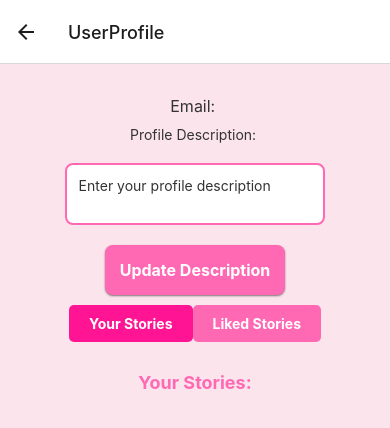
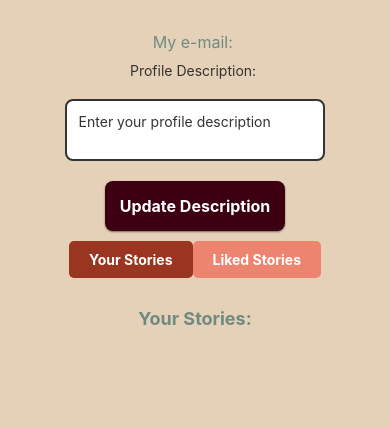
Before and after one commit to ralucaapop/me-pi-project, a React Native app: screen /UserProfile in a window 390 px wide. Shown: the top 428 px of the page. Built offline with nearby package versions, Linux system fonts and the light colour scheme.

Commit message:
versiunea finala

```diff
--- a/App.js
+++ b/App.js
@@ -24,7 +24,13 @@ const Stack = createStackNavigator();
 function App() {
   return (
     <NavigationContainer>
-      <Stack.Navigator initialRouteName="Login">
+
+<Stack.Navigator
+        initialRouteName="Login"
+        screenOptions={{
+          headerShown: false,
+        }}
+      >
         <Stack.Screen name="Home" component={HomeScreen} />
         <Stack.Screen name="Login" component={LoginScreen} />
         <Stack.Screen name="Signup" component={SignupScreen} />
--- a/screens/ChatScreen.js
+++ b/screens/ChatScreen.js
@@ -196,7 +196,7 @@ const styles = StyleSheet.create({
     flexDirection: 'row',
     alignItems: 'center',
     padding: 8,
-    backgroundColor: '#A44949',
+    backgroundColor: '#C54C35',
     borderTopWidth: 1,
     borderTopColor: '#bdc3c7',
   },
@@ -209,6 +209,7 @@ const styles = StyleSheet.create({
   },
   sendButton: {
     backgroundColor:'#C54C35',
+    color: '#FFF',
   },
 });
 
--- a/screens/Login.js
+++ b/screens/Login.js
@@ -60,7 +60,7 @@ const LoginScreen = ({ navigation }) => {
       </View>
 
       <TouchableOpacity style={styles.loginButton} onPress={handleLogin}>
-        <Text style={styles.buttonText}>Login</Text>
+        <Text style={styles.buttonText}>Log In</Text>
       </TouchableOpacity>
 
       <TouchableOpacity onPress={() => navigation.navigate('Signup')}>
--- a/screens/PostDetailScreen.js
+++ b/screens/PostDetailScreen.js
@@ -112,7 +112,7 @@ const styles = StyleSheet.create({
     fontSize: 20,
     color: '#708A81',
     marginBottom: 10,
-
+    marginTop: 20,
   },
   title: {
     fontSize: 24,
--- a/screens/Signup.js
+++ b/screens/Signup.js
@@ -88,7 +88,7 @@ const SignupScreen = ({ navigation }) => {
       </View>
 
      <TouchableOpacity style={styles.signupButton} onPress={handleSignup}>
-        <Text style={styles.buttonText}>Signup</Text>
+        <Text style={styles.buttonText}>Sign Up</Text>
       </TouchableOpacity>
 
     </KeyboardAvoidingView>
--- a/screens/UserProfile2.js
+++ b/screens/UserProfile2.js
@@ -68,12 +68,13 @@ const UserProfile2 = ({ route }) => {
     <View style={styles.container}>
 
     <Text style={styles.username}>Writer's account description: {writerProfile.description}</Text>
-    <Text style={styles.username}>Writer's email: {writerProfile.email}</Text>
-    <TouchableOpacity onPress={handleChat}>
-      <FontAwesome name="comments" size={24} color="#333" />
-        <Text style={styles.chatButton}>Chat with Writer</Text>
-      </TouchableOpacity>
-    <Text style={styles.storiesHeader}>Writer's Stories:</Text>
+
+    <TouchableOpacity style={styles.chat} onPress={handleChat}>
+      <FontAwesome name="comments" size={24} color="#FFF" />
+        <Text style={styles.chatButton}>Chat with writer</Text>
+    </TouchableOpacity>
+
+    <Text style={styles.storiesHeader}>Writer's stories:</Text>
             <FlatList
               data={userStories}
               keyExtractor={(item) => item.id}
@@ -90,31 +91,34 @@ const UserProfile2 = ({ route }) => {
     </View>
   );
 };
+
 const styles = StyleSheet.create({
     container: {
       flex: 1,
       padding: 16,
-      backgroundColor: '#FCE4EC',
+      backgroundColor: '#E5D1B8',
     },
     username: {
       fontSize: 20,
       fontWeight: 'bold',
       marginBottom: 10,
-      color: '#FF69B4',
+      color: '#3D0012',
+      marginTop: 30,
     },
     storiesHeader: {
-      fontSize: 18,
+      fontSize: 28,
       fontWeight: 'bold',
       marginTop: 20,
       marginBottom: 10,
-      color: '#FF69B4',
+      color: '#FFF',
     },
     storyItem: {
       borderWidth: 2,
-      borderColor: '#FF69B4',
+      borderColor: '#708A81',
       borderRadius: 8,
       padding: 16,
       marginBottom: 16,
+      backgroundColor: '#FFF',
     },
     storyTitle: {
       fontSize: 18,
@@ -128,7 +132,7 @@ const styles = StyleSheet.create({
       marginBottom: 8,
     },
     viewDetailButton: {
-      backgroundColor: '#FF69B4',
+      backgroundColor: '#C54C35',
       padding: 10,
       borderRadius: 5,
     },
@@ -137,6 +141,17 @@ const styles = StyleSheet.create({
       fontSize: 16,
       textAlign: 'center',
     },
+    chat: {
+      backgroundColor: '#708A81',
+      padding: 15,
+      borderRadius: 25,
+      alignItems: 'center',
+    },
+    chatButton: {
+      fontSize: 18,
+      color: '#EBE4F0',
+      marginTop: 1,
+    },
   });
 
 export default UserProfile2;
--- a/screens/UserProfileScreen.js
+++ b/screens/UserProfileScreen.js
@@ -121,7 +121,7 @@ const UserProfile = () => {
     <ScrollView contentContainerStyle={styles.scrollContainer}>
     <View style={styles.container}>
 
-      <Text style={styles.email}>Email: {userProfile.email}</Text>
+      <Text style={styles.email}>My e-mail: {userProfile.email}</Text>
       <Text style={styles.description}>Profile Description: {userProfile.description}</Text>
 
       <TextInput
@@ -199,57 +199,62 @@ const styles = StyleSheet.create({
     justifyContent: 'space-around',
     marginVertical: 10,
   },
+
   tabButton: {
     paddingVertical: 10,
     paddingHorizontal: 20,
     borderRadius: 5,
-    backgroundColor: '#FF69B4',
+    backgroundColor: '#EC846F',
   },
+
   activeTabButton: {
-    backgroundColor: '#FF1493',
+    backgroundColor: '#993520',
   },
+
   tabButtonText: {
     color: 'white',
     fontWeight: 'bold',
   },
+
   scrollContainer: {
     flexGrow: 1,
-    backgroundColor: '#FCE4EC', // Light pink background
+    backgroundColor: '#E5D1B8', // Light pink background
     padding: 16,
   },
+
   storiesHeader: {
     fontSize: 18,
     fontWeight: 'bold',
     marginTop: 20,
     marginBottom: 10,
-    color: '#FF69B4',
+    color: '#708A81',
   },
 
   storyItem: {
     borderWidth: 1,
-    borderColor: '#FF69B4',
+    borderColor: '#708A81',
     borderRadius: 8,
     padding: 10,
     marginBottom: 10,
   },
 
-    container: {
+  container: {
       flex: 1,
       alignItems: 'center',
       justifyContent: 'center',
-      backgroundColor: '#FCE4EC', // Light pink background
+      backgroundColor: '#E5D1B8',
       padding: 16,
     },
-    username: {
+  username: {
       fontSize: 20,
       fontWeight: 'bold',
       marginBottom: 10,
-      color: '#FF69B4', // Pink color
+      color: '#333333',
     },
     email: {
       fontSize: 16,
       marginBottom: 10,
-      color: '#333333',
+      color: '#708A81',
     },
     description: {
       fontSize: 14,
@@ -258,26 +263,28 @@ const styles = StyleSheet.create({
     },
     descriptionInput: {
       borderWidth: 2,
-      borderColor: '#FF69B4', // Pink border
+      borderColor: '#333333',
       borderRadius: 8,
       padding: 12,
       marginBottom: 10,
       width: '80%',
       textAlignVertical: 'top',
-      backgroundColor: '#FFFFFF', // White background
+      backgroundColor: '#FFFFFF',
       color: '#333333',
     },
+
     updateButton: {
-      backgroundColor: '#FF69B4', // Pink background
+      backgroundColor: '#3D0012',
       padding: 15,
       borderRadius: 8,
       marginTop: 10,
-      elevation: 3, // for a slight shadow on Android
-      shadowColor: '#000', // for a slight shadow on iOS
+      elevation: 3,
+      shadowColor: '#000',
       shadowOffset: { width: 0, height: 1 },
       shadowOpacity: 0.5,
       shadowRadius: 2,
     },
+
     updateButtonText: {
       color: '#FFFFFF', // White text
       fontSize: 16,
@@ -289,15 +296,16 @@ const styles = StyleSheet.create({
       fontWeight: 'bold',
       marginTop: 20,
       marginBottom: 10,
-      color: '#FF69B4',
+      color: '#708A81',
     },
 
     storyItem: {
       borderWidth: 2,
-      borderColor: '#FF69B4',
+      borderColor: '#708A81',
       borderRadius: 8,
       padding: 16,
       marginBottom: 16,
+      backgroundColor: '#FFF',
     },
 
     storyTitle: {
@@ -314,7 +322,7 @@ const styles = StyleSheet.create({
     },
 
     viewDetailButton: {
-      backgroundColor: '#FF69B4',
+      backgroundColor: '#C54C35',
       padding: 10,
       borderRadius: 5,
     },
--- a/screens/VerS.js
+++ b/screens/VerS.js
@@ -72,19 +72,19 @@ const styles = StyleSheet.create({
     justifyContent: 'center',
     alignItems: 'center',
     paddingHorizontal: 20,
-    backgroundColor: '#E6C2D1',
+    backgroundColor: '#E5D1B8',
   },
   title: {
     fontSize: 24,
     fontWeight: 'bold',
     marginBottom: 20,
-    color: '#FF69B4',
+    color: '#C54C35',
   },
   subtitle: {
     fontSize: 16,
     marginBottom: 20,
     textAlign: 'center',
-    color: '#333',
+    color: '#708A81',
   },
   input: {
     height: 40,
@@ -95,7 +95,7 @@ const styles = StyleSheet.create({
     borderRadius: 5,
   },
   verifyButton: {
-    backgroundColor: '#FF69B4',
+    backgroundColor: '#C54C35',
     padding: 15,
     borderRadius: 8,
     width: '80%',
--- a/screens/WriterScreen.js
+++ b/screens/WriterScreen.js
@@ -39,7 +39,10 @@ const WriterScreen = ({navigation}) => {
 
     const handleSaveStory = async () => {
        try {
-
+        if (!storyTitle || !storySummary || !storyContent) {
+          console.error('Fill in all fields.');
+          return;
+        }
             const user = auth.currentUser;
             if (!user) {
               console.error('User not authenticated');
@@ -69,7 +72,7 @@ const WriterScreen = ({navigation}) => {
     <ScrollView style={styles.container}>
       <Text style={styles.header}>Write Your Story</Text>
       <RNPickerSelect
-        placeholder={{ label: 'Select a category...', value: null }}
+        placeholder={{ label: 'Select a category...', value: 'WOF' }}
         onValueChange={(value) => setSelectedCategory(value)}
         style={pickerSelectStyles}
         items={[
@@ -113,18 +116,20 @@ const styles = StyleSheet.create({
   container: {
     flexGrow: 1,
     padding: 16,
-    backgroundColor: '#FCE4EC', // Light pink background
+    backgroundColor: '#E5D1B8',
+    marginTop: 2,
   },
   header: {
     fontSize: 28,
     fontWeight: 'bold',
     marginBottom: 24,
     textAlign: 'center',
-    color: '#FF69B4', // Pink color
+    color: '#708A81',
+    marginTop: 24,
   },
   input: {
     borderWidth: 2,
-    borderColor: '#FF69B4', // Pink border
+    borderColor: '#708A81', // Pink border
     borderRadius: 8,
     padding: 12,
     marginBottom: 16,
@@ -139,7 +144,7 @@ const styles = StyleSheet.create({
     height: 300,
   },
   buttons: {
-    backgroundColor: '#FF69B4', // Pink background
+    backgroundColor: '#C54C35', // Pink background
     color: '#FFFFFF', // White text
     fontSize: 18,
     fontWeight: 'bold',
@@ -167,7 +172,7 @@ const pickerSelectStyles = StyleSheet.create({
     paddingVertical: 12,
     paddingHorizontal: 10,
     borderWidth: 2,
-    borderColor: '#FF69B4',
+    borderColor: '#708A81',
     borderRadius: 8,
     color: '#333333',
     paddingRight: 30, // to ensure the text is never behind the icon
@@ -179,7 +184,7 @@ const pickerSelectStyles = StyleSheet.create({
     paddingHorizontal: 10,
     paddingVertical: 8,
     borderWidth: 2,
-    borderColor: '#FF69B4',
+    borderColor: '#708A81',
     borderRadius: 8,
     color: '#333333',
     paddingRight: 30, // to ensure the text is never behind the icon
```
